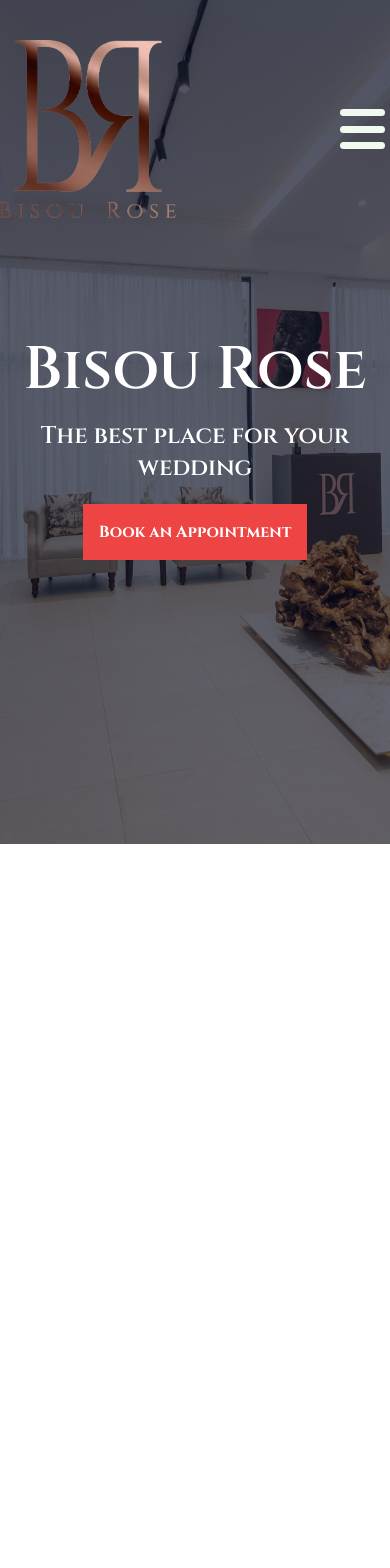
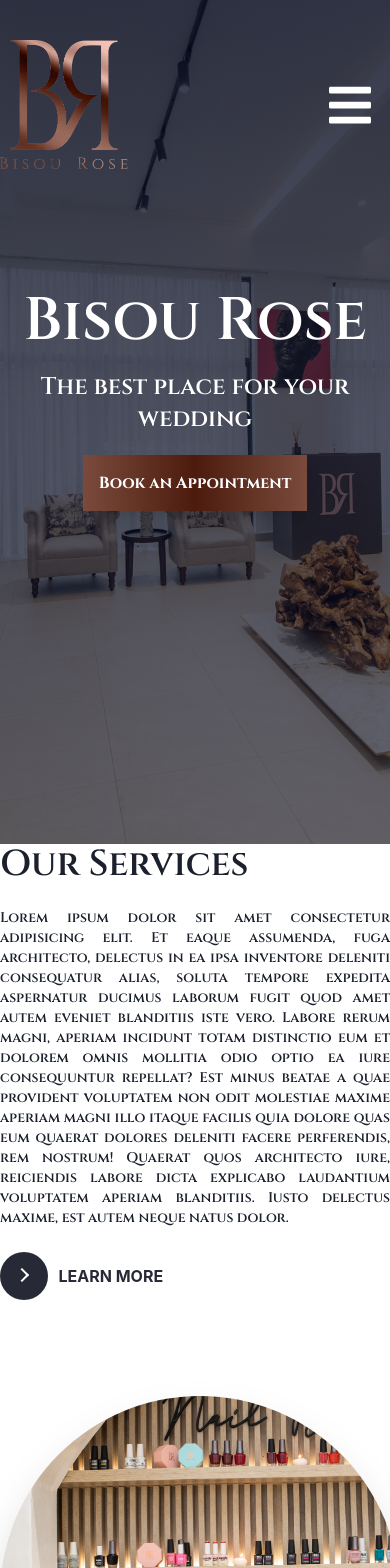
Before and after one commit to IanMcbull/bisou-rose-website, a React (Vite) app: page / in a window 390 px wide. Shown: the top 1568 px of the page. Before the commit the page ends 844 px from the top, so only its background shows below. Built offline with nearby package versions, Linux system fonts and the light colour scheme.

Commit message:
Updates to the services page

```diff
--- a/src/App.tsx
+++ b/src/App.tsx
@@ -1,9 +1,11 @@
 import Header from "./components/Header"
+import Services from "./components/Services"
 
 function App() {
   return (
     <div className="App">
       <Header/>
+      <Services/>
     </div>
   )
 }
--- a/src/components/Header.tsx
+++ b/src/components/Header.tsx
@@ -1,36 +1,59 @@
 import background from "../assets/images/corousel-1.jpg";
 import Logo from "../assets/images/logo.png";
+import { FaBars } from "react-icons/fa"
+import {
+  Drawer,
+  DrawerBody,
+  DrawerFooter,
+  DrawerHeader,
+  DrawerOverlay,
+  DrawerContent,
+  DrawerCloseButton,
+  useDisclosure,
+} from '@chakra-ui/react'
 const styles = {
-  backgroundImage: `linear-gradient(rgba(4,9,30,0.7),rgba(4,9,30,0.6)),url(${background})`,
+  backgroundImage: `linear-gradient(rgba(4,9,30,0.8),rgba(4,9,30,0.6)),url(${background})`,
   backgroundSize: 'cover',
   backgroundPosition: 'center',
   backgroundRepeat: 'no-repeat',
 }
 function Header() {
+  const { isOpen, onOpen, onClose } = useDisclosure()
   return (
     <header className="min-h-[100vh] kenburns-top-right flex flex-col font-Cinzel" style={styles}>
         <nav className="container mx-auto flex justify-between items-center py-10">
-          <img src={Logo} alt="Logo image for Bisou Rose" className="w-44"/>
+          <img src={Logo} alt="Logo image for Bisou Rose" className=" w-32 md:w-44"/>
           <div className="nav-links hidden lg:flex font-Cinzel">
             <a href="#" className="text-white text-xl font-semibold">Home</a>
             <a href="#" className="text-white text-xl font-semibold ml-28">Services</a>
             <a href="#" className="text-white text-xl font-semibold ml-28">Gallery</a>
             <a href="#" className="text-white text-xl font-semibold ml-28">Contact</a>
           </div>
-          <div className="lg:hidden flex">
-            <label htmlFor="check" className="bar">
-              <input id="check" type="checkbox"/>
-              <span className="top"></span>
-              <span className="middle"></span>
-              <span className="bottom"></span>
-            </label>
+          <div className="lg:hidden flex pr-4">
+            <button type="button" onClick={onOpen}><FaBars  className="text-white text-5xl"/></button>
           </div>
         </nav>
-        <div className="flex flex-col h-96 justify-center container mx-auto gap-5 items-center">
+        <div className="flex flex-col h-96 justify-center container mx-auto gap-5 items-center place-self-center">
           <h1 className="text-white text-6xl font-Cinzel font-semibold text-center">Bisou Rose</h1>
           <p className="text-white text-2xl font-Cinzel font-semibold text-center">The best place for your wedding</p>
-         <button className="bg-red-500 p-4 text-white font-bold">Book an Appointment</button>
+         <button className="bg-gradient-to-r from-chocolateBrown via-darkBrown to-chocolateBrown p-4 text-white font-bold shadow-xl">Book an Appointment</button>
         </div>
+        <Drawer
+        isOpen={isOpen}
+        placement='right'
+        onClose={onClose}
+      >
+        <DrawerOverlay />
+        <DrawerContent className="p-4">
+          <DrawerCloseButton />
+          <div className="nav-links flex flex-col font-Cinzel mt-24 gap-6">
+            <a href="#" className="text-black text-2xl font-semibold">Home</a>
+            <a href="#" className="text-black text-2xl font-semibold ">Services</a>
+            <a href="#" className="text-black text-2xl font-semibold ">Gallery</a>
+            <a href="#" className="text-black text-2xl font-semibold">Contact</a>
+          </div>
+        </DrawerContent>
+      </Drawer>
     </header>
   )
 }
--- /dev/null
+++ b/src/components/Services.tsx
@@ -0,0 +1,40 @@
+import nailBarImage from '../assets/images/nail-bar-wide-image.jpg';
+const serviceStyles = {
+    backgroundImage: `url(${nailBarImage})`,
+    backgroundSize: 'cover',
+    backgroundPosition: 'left',
+    backgroundRepeat: 'no-repeat',
+
+}
+function Services() {
+  return (
+    <section className="container mx-auto min-h-[100vh] grid grid-cols-1 md:grid-cols-2 gap-24 items-center">
+      <div className="flex flex-col justify-center text-justify gap-6">
+        <h1 className="text-4xl lg:text-5xl font-Cinzel font-semibold">Our Services</h1>
+        <p className="text-sm md:text-md font-Cinzel font-semibold">
+          Lorem ipsum dolor sit amet consectetur adipisicing elit. Et eaque
+          assumenda, fuga architecto, delectus in ea ipsa inventore deleniti
+          consequatur alias, soluta tempore expedita aspernatur ducimus laborum
+          fugit quod amet autem eveniet blanditiis iste vero. Labore rerum
+          magni, aperiam incidunt totam distinctio eum et dolorem omnis mollitia
+          odio optio ea iure consequuntur repellat? Est minus beatae a quae
+          provident voluptatem non odit molestiae maxime aperiam magni illo
+          itaque facilis quia dolore quas eum quaerat dolores deleniti facere
+          perferendis, rem nostrum! Quaerat quos architecto iure, reiciendis
+          labore dicta explicabo laudantium voluptatem aperiam blanditiis. Iusto
+          delectus maxime, est autem neque natus dolor.
+        </p>
+        <button className="learn-more">
+          <span className="circle" aria-hidden="true">
+            <span className="icon arrow"></span>
+          </span>
+          <span className="button-text">Learn More</span>
+        </button>
+      </div>
+        <div className="flex flex-col justify-center items-center h-[400px] w-[400px] lg:h-[600px] lg:w-[600px] rounded-full border-none shadow-2xl mx-auto" style={serviceStyles}>
+        </div>
+    </section>
+  );
+}
+
+export default Services;
--- a/src/index.css
+++ b/src/index.css
@@ -11,59 +11,91 @@
 
  @-webkit-keyframes kenburns-top-right{0%{-webkit-transform:scale(1) translate(0,0);transform:scale(1) translate(0,0);-webkit-transform-origin:84% 16%;transform-origin:84% 16%}100%{-webkit-transform:scale(1.25) translate(20px,-15px);transform:scale(1.25) translate(20px,-15px);-webkit-transform-origin:right top;transform-origin:right top}}@keyframes kenburns-top-right{0%{-webkit-transform:scale(1) translate(0,0);transform:scale(1) translate(0,0);-webkit-transform-origin:84% 16%;transform-origin:84% 16%}100%{-webkit-transform:scale(1.25) translate(20px,-15px);transform:scale(1.25) translate(20px,-15px);-webkit-transform-origin:right top;transform-origin:right top}}
 
- /* From uiverse.io by @Ali-Tahmazi99 */
-input[type = "checkbox"] {
-    -webkit-appearance: none;
-    display: none;
-    visibility: hidden;
+ /* From uiverse.io */
+button {
+  position: relative;
+  display: inline-block;
+  cursor: pointer;
+  outline: none;
+  border: 0;
+  vertical-align: middle;
+  text-decoration: none;
+  background: transparent;
+  padding: 0;
+  font-size: inherit;
+  font-family: inherit;
  }
 
-  .bar {
-    position: relative;
-    cursor: pointer;
-    width: 50px;
-    height: 40px;
+ button.learn-more {
+  width: 12rem;
+  height: auto;
  }
 
-  .bar span {
-    position: absolute;
-    width: 45px;
-    height: 7px;
-    background: #f1faee;
-    border-radius: 100px;
-    display: inline-block;
-    transition: 0.3s ease;
-    left: 0;
+ button.learn-more .circle {
+  transition: all 0.45s cubic-bezier(0.65, 0, 0.076, 1);
+  position: relative;
+  display: block;
+  margin: 0;
+  width: 3rem;
+  height: 3rem;
+  background: #282936;
+  border-radius: 1.625rem;
  }
 
-  .bar span.top {
+ button.learn-more .circle .icon {
+  transition: all 0.45s cubic-bezier(0.65, 0, 0.076, 1);
+  position: absolute;
   top: 0;
+  bottom: 0;
+  margin: auto;
+  background: #fff;
  }
 
-  .bar span.middle {
-    top: 17px;
+ button.learn-more .circle .icon.arrow {
+  transition: all 0.45s cubic-bezier(0.65, 0, 0.076, 1);
+  left: 0.625rem;
+  width: 1.125rem;
+  height: 0.125rem;
+  background: none;
  }
 
-  .bar span.bottom {
-    bottom: 0;
+ button.learn-more .circle .icon.arrow::before {
+  position: absolute;
+  content: "";
+  top: -0.29rem;
+  right: 0.0625rem;
+  width: 0.625rem;
+  height: 0.625rem;
+  border-top: 0.125rem solid #fff;
+  border-right: 0.125rem solid #fff;
+  transform: rotate(45deg);
  }
 
-  input[type]:checked ~ span.top {
-    transform: rotate(45deg);
-    transform-origin: top left;
-    width: 48px;
-    left: 5px;
+ button.learn-more .button-text {
+  transition: all 0.45s cubic-bezier(0.65, 0, 0.076, 1);
+  position: absolute;
+  top: 0;
+  left: 0;
+  right: 0;
+  bottom: 0;
+  padding: 0.75rem 0;
+  margin: 0 0 0 1.85rem;
+  color: #282936;
+  font-weight: 700;
+  line-height: 1.6;
+  text-align: center;
+  text-transform: uppercase;
  }
 
-  input[type]:checked ~ span.bottom {
-    transform: rotate(-45deg);
-    transform-origin: top left;
-    width: 48px;
-    bottom: -1px;
-    box-shadow: 0 0 10px #495057;
+ button:hover .circle {
+  width: 100%;
  }
 
-  input[type]:checked ~ span.middle {
-    transform: translateX(-20px);
-    opacity: 0;
+ button:hover .circle .icon.arrow {
+  background: #fff;
+  transform: translate(1rem, 0);
  }
+
+ button:hover .button-text {
+  color: #fff;
+ }
--- a/tailwind.config.cjs
+++ b/tailwind.config.cjs
@@ -6,7 +6,17 @@
   ],
   theme: {
     extend: {
-      colors: {}
+      colors: {
+        'lightBrown': '#d8a89a',
+        'chocolateBrown': '#7a4b3c',
+        'deepChocolateBrown': '#d8a89a',
+        'lightBrown': '#3c0e04',
+        'lighterBrown': '#b18477',
+        'lightestBrown': '#b7978d',
+        'darkBrown': '#4c1b0d',
+        'lightBrownTwo': '#a47464',
+        'lightBrown': '#d8a89a',
+      }
     },
     fontFamily: {
       Cinzel: ["Cinzel", "serif"],
```
Lines whose indentation alone changed are shown as unchanged.
